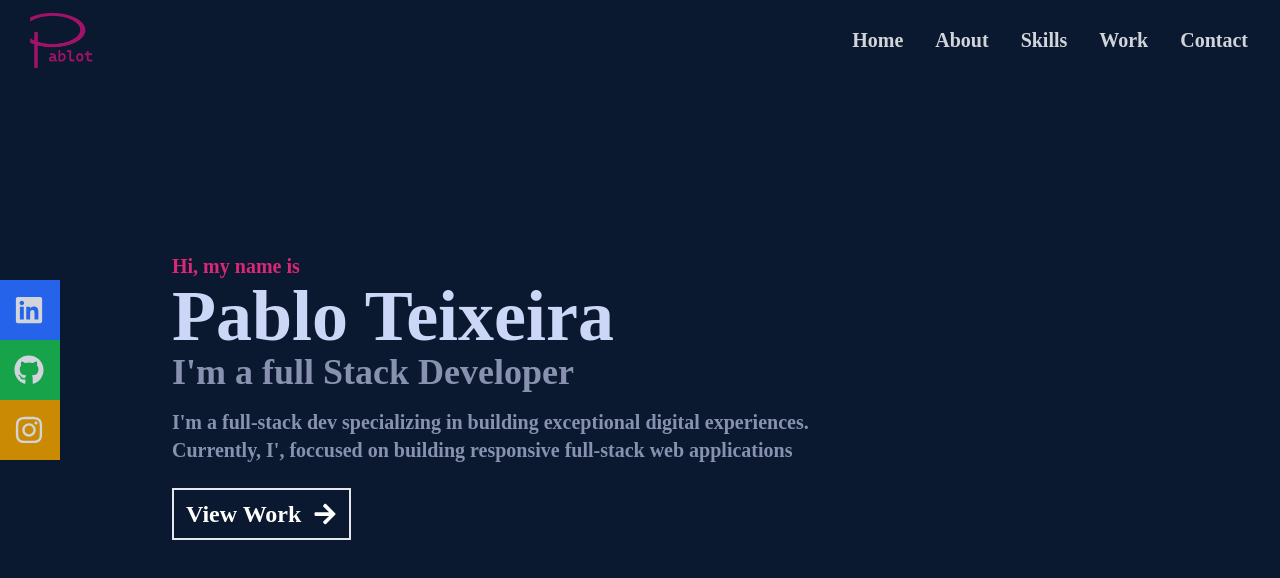
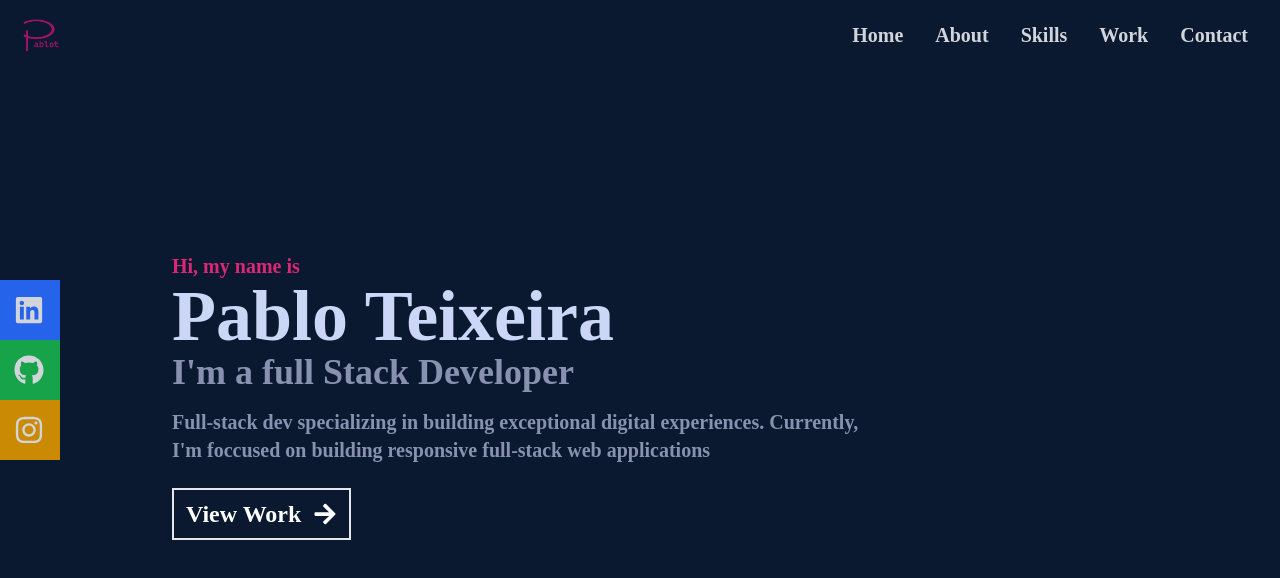
Before and after one commit to pabllot/portfolio, a React (Create React App) app: page / in a window 1280 px wide. Shown: the top 578 px of the page. Built offline with nearby package versions, Linux system fonts and the light colour scheme.

Commit message:
some changes

```diff
--- a/src/components/Home.jsx
+++ b/src/components/Home.jsx
@@ -10,7 +10,7 @@ const Home = () => {
             <p className='text-pink-600'>Hi, my name is</p>
             <h1 className='text-4xl sm:text-7xl font-bold text-[#ccd6f6]'>Pablo Teixeira</h1>
             <h2 className='text-4xl sm:text=7xl font-bold text-[#8892b0]'>I'm a full Stack Developer</h2>
-            <p className='text-[#8892b0] py-4 max-w-[700px]'>I'm a full-stack dev specializing in building exceptional digital experiences. Currently, I', foccused on building responsive full-stack web applications</p>
+            <p className='text-[#8892b0] py-4 max-w-[700px]'>Full-stack dev specializing in building exceptional digital experiences. Currently, I'm foccused on building responsive full-stack web applications</p>
             <div>
                 <button className='text-white text-2xl group border-2 px-3 py-2 my-2 flex items-center hover:bg-pink-600 hover:border-pink-600'>
                   <Link to='work' smooth={true} duration={500}>
--- a/src/components/Navbar.jsx
+++ b/src/components/Navbar.jsx
@@ -8,9 +8,9 @@ const Navbar = () => {
     const handleClick = () => setHamburguer(!hamburguer)
 
   return (
-    <div className='fixed w-full h-[80px] flex justify-between items-center px-4 bg-[#0a192f] text-gray-300'>
+    <div className='fixed w-full h-[70px] flex justify-between items-center px-4 bg-[#0a192f] text-gray-300'>
         <div>
-            <img src={Logo} alt='Logo' style={{width: '90px'}}/>
+            <img src={Logo} alt='Logo' style={{width: '50px'}}/>
         </div>
 
         {/* menu */}
```
